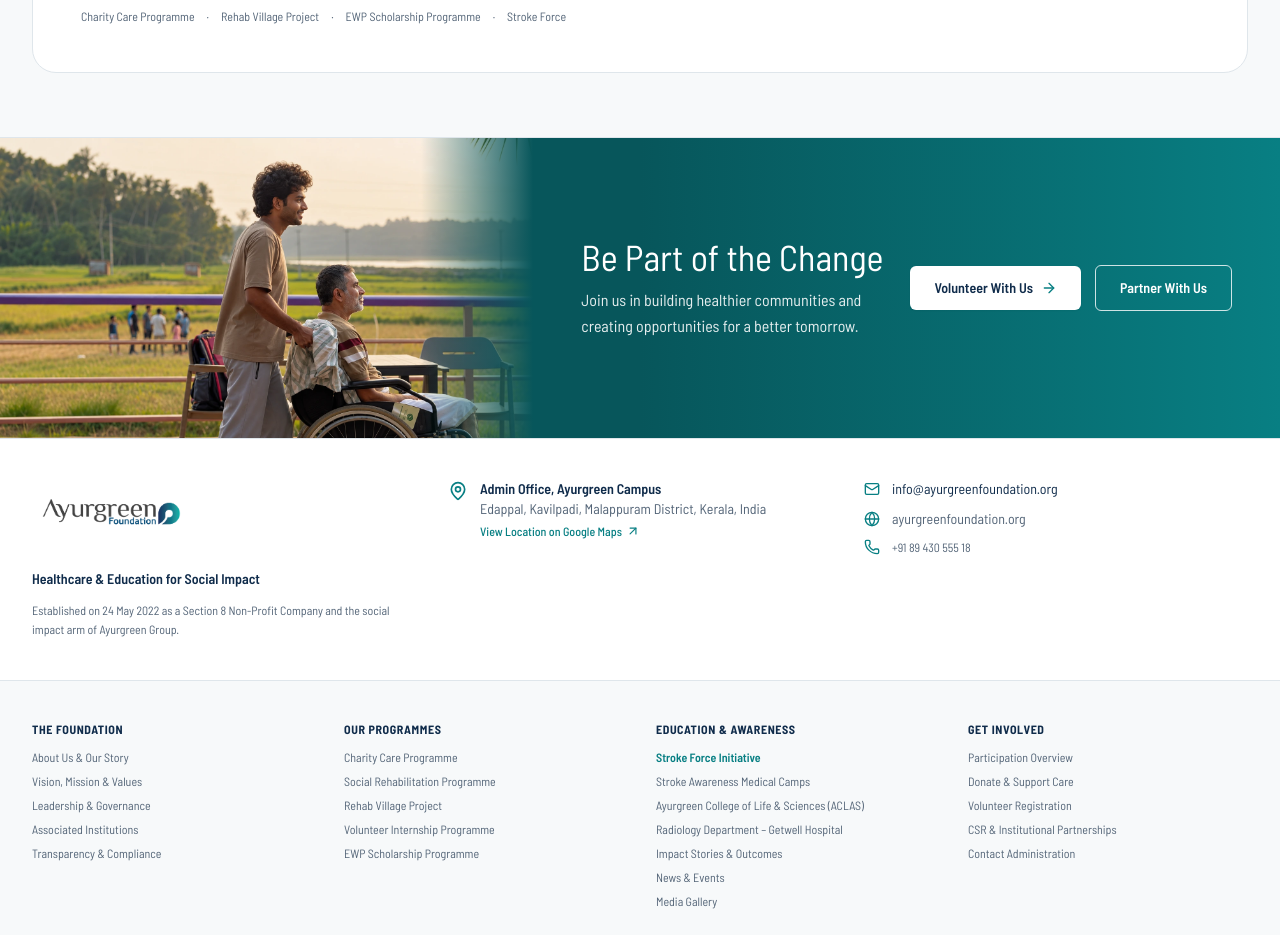
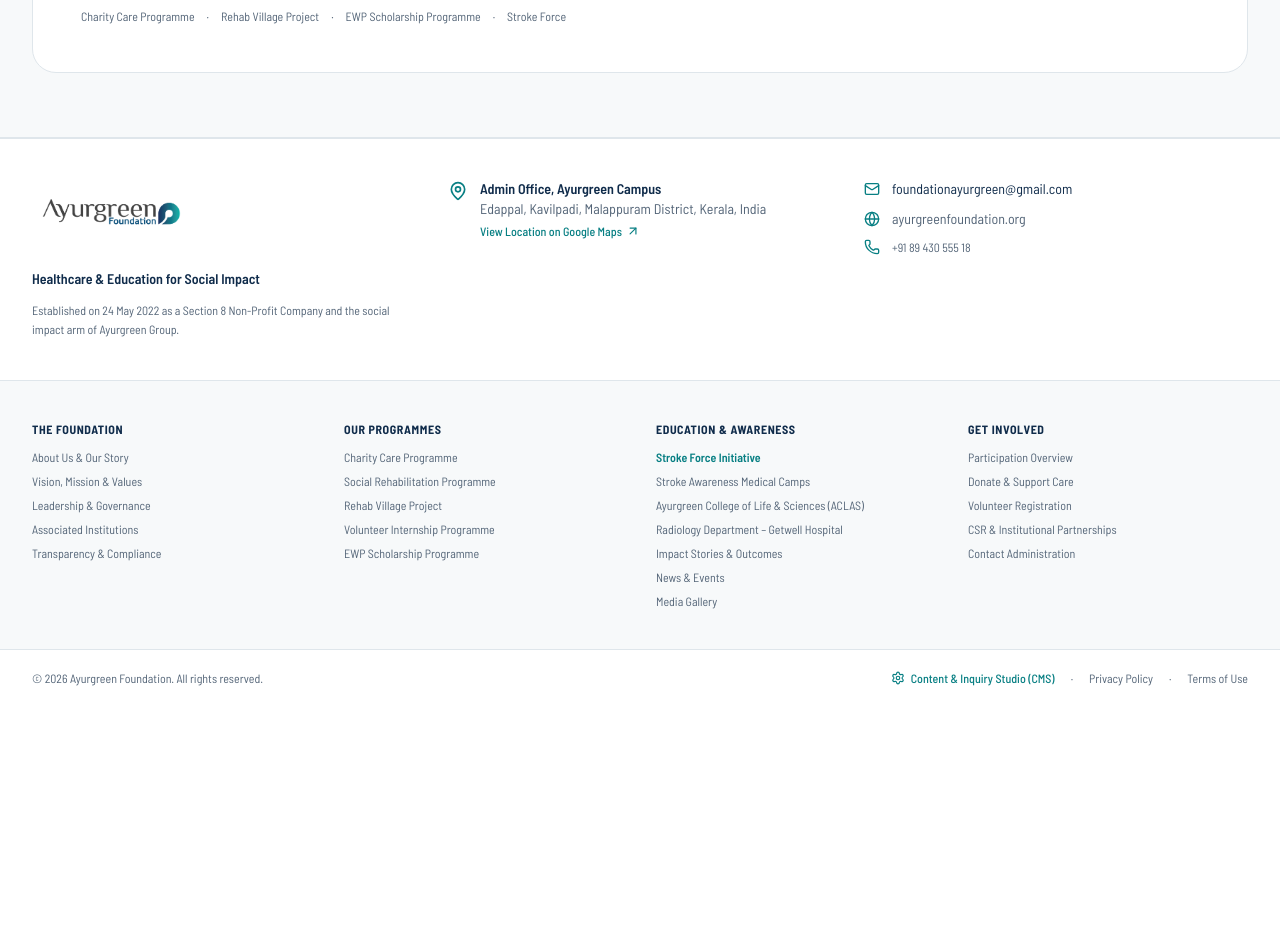
Before and after one commit to yaseen-ahamed/ag-foundation, a React (Vite) app: page / in a window 1280 px wide. Shown: the part 7660-8595 px from the top of the page. After the commit the page ends 8366 px from the top, so only its background shows below. Built offline with nearby package versions, Linux system fonts and the light colour scheme.

Commit message:
Update official email to foundationayurgreen@gmail.com and remove ParticipationBanner from homepage

```diff
--- a/src/context/SiteContext.tsx
+++ b/src/context/SiteContext.tsx
@@ -28,7 +28,7 @@
   importSiteJson: (rawJson: string) => { success: boolean; error?: string };
 }
 
-const CONFIG_STORAGE_KEY = 'ayurgreen_foundation_site_config_v11';
+const CONFIG_STORAGE_KEY = 'ayurgreen_foundation_site_config_v12';
 const INQUIRIES_STORAGE_KEY = 'ayurgreen_foundation_inquiries_v1';
 
 const SiteContext = createContext<SiteContextValue | undefined>(undefined);
@@ -37,7 +37,7 @@
   const [config, setConfig] = useState<SiteConfiguration>(() => {
     try {
       // Clear legacy caches so code updates reflect immediately
-      for (let i = 1; i <= 10; i++) {
+      for (let i = 1; i <= 11; i++) {
         localStorage.removeItem(`ayurgreen_foundation_site_config_v${i}`);
       }
       const saved = localStorage.getItem(CONFIG_STORAGE_KEY);
@@ -46,6 +46,7 @@
         return {
           ...INITIAL_SITE_CONFIG,
           ...parsed,
+          contact: INITIAL_SITE_CONFIG.contact,
           programmes: INITIAL_SITE_CONFIG.programmes,
         };
       }
--- a/src/data/siteConfig.ts
+++ b/src/data/siteConfig.ts
@@ -350,8 +350,8 @@
     addressLine1: 'Edappal, Kavilpadi',
     addressLine2: 'Malappuram District',
     stateCountry: 'Kerala, India',
-    email: 'info@ayurgreenfoundation.org',
-    emailVerified: false,
+    email: 'foundationayurgreen@gmail.com',
+    emailVerified: true,
     phone: '+91 89 430 555 18',
     phoneVerified: true,
     mapQueryUrl: 'https://share.google/TVSFkrnpwUfVc9iQN',
--- a/src/pages/HomePage.tsx
+++ b/src/pages/HomePage.tsx
@@ -17,7 +17,6 @@
   AssociatedInstitutionsSection,
   ImpactMetricsStrip,
   DonationAppealSection,
-  ParticipationBanner,
 } from '../components/sections/SharedSections';
 
 export const HomePage: React.FC = () => {
@@ -412,9 +411,6 @@
 
       {/* SECTION 11: DONATION APPEAL */}
       <DonationAppealSection />
-
-      {/* SECTION 12: VOLUNTEER AND PARTNERSHIP BANNER */}
-      <ParticipationBanner />
     </>
   );
 };
```
